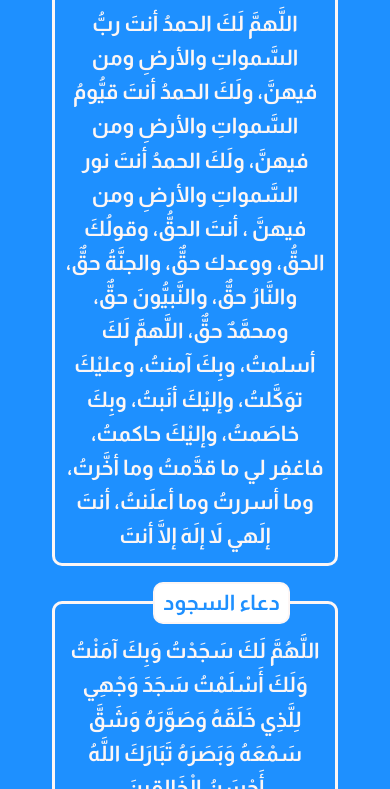
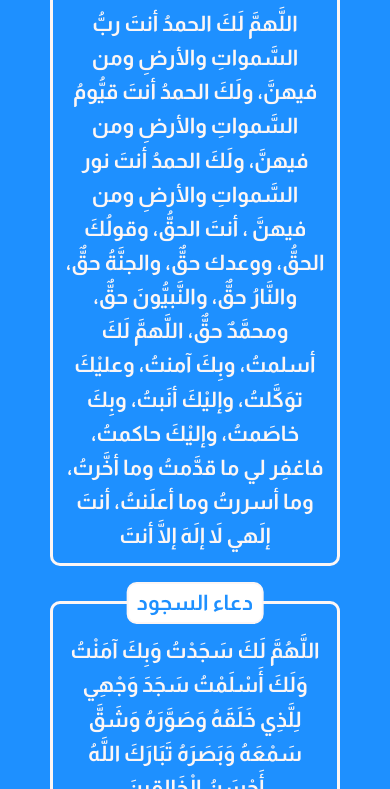
Before and after one commit to hazemessam/prophet-supplication.netlify.app, a plain HTML site: page index.html in a window 390 px wide. Shown: the part 155-944 px from the top of the page. Drawn offline with Linux system fonts and the light colour scheme.

Commit message:
make app responsive

```diff
--- a/style.css
+++ b/style.css
@@ -1,9 +1,23 @@
+@media (max-width: 480px) {
+    fieldset legend {
+        left: 50%;
+        transform: translateX(-50%);
+        width: fit-content;
+    }
+}
+
+@media (min-width: 481px) {
+    fieldset legend {
+        right: 45px;
+    }
+}
+
 html {
     scroll-behavior: smooth;
 }
 
 body {
-    padding: 0 50px;
+    padding: 0;
     margin: 0;
     font-family: 'Almarai', sans-serif;
     color: #FCF6F5FF;
@@ -33,14 +47,14 @@ fieldset {
     font-weight: 500;
     font-size: 16pt;
     padding: 10px;
+    padding-top: 30px;
     border: 3px solid #FCF6F5FF;
     border-radius: 10px;
     line-height: 1.6em;
     text-align: center;
-    margin-bottom: 15px;
+    margin: 0 50px;
+    margin-bottom: 35px;
     position: relative;
-    margin-bottom: 35px;
-    padding-top: 30px;
     transition: .4s;
     cursor: pointer;
 }
@@ -56,7 +70,6 @@ fieldset legend {
     display: inline-block;
     position: absolute;
     top: -22px;
-    right: 45px;
     background-color: #fff;
     color: dodgerblue;
 
```
